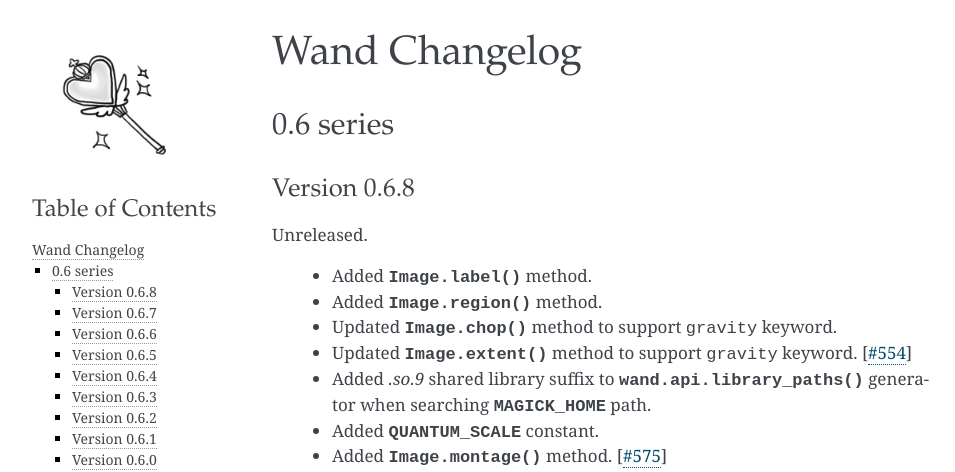
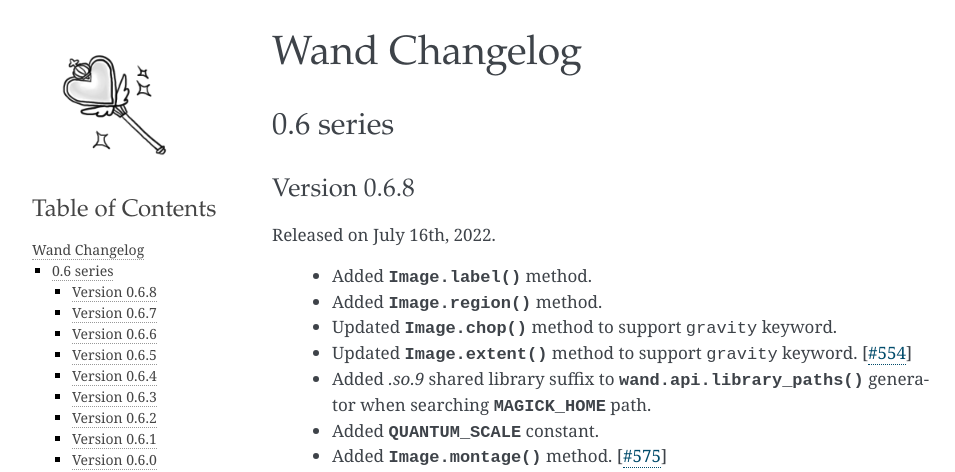
Before and after one commit to emcconville/wand, a Sphinx documentation site: the page built from docs/changes.rst, in a window 1280 px wide and 900 px high. Shown: the top 472 px of the window, without its empty margins (148-1103 px from the left). Built offline with Sphinx 7.4.7, drawn with Linux system fonts in a browser that asks for light colours; some web fonts are replaced; the version number could not be read and is left out.

Commit message:
Updating release date

```diff
--- a/docs/changes.rst
+++ b/docs/changes.rst
@@ -12,7 +12,7 @@
 Version 0.6.8
 -------------
 
-Unreleased.
+Released on July 16th, 2022.
 
  - Added :meth:`Image.label() <wand.image.BaseImage.label>` method.
  - Added :meth:`Image.region() <wand.image.BaseImage.region>` method.
```
